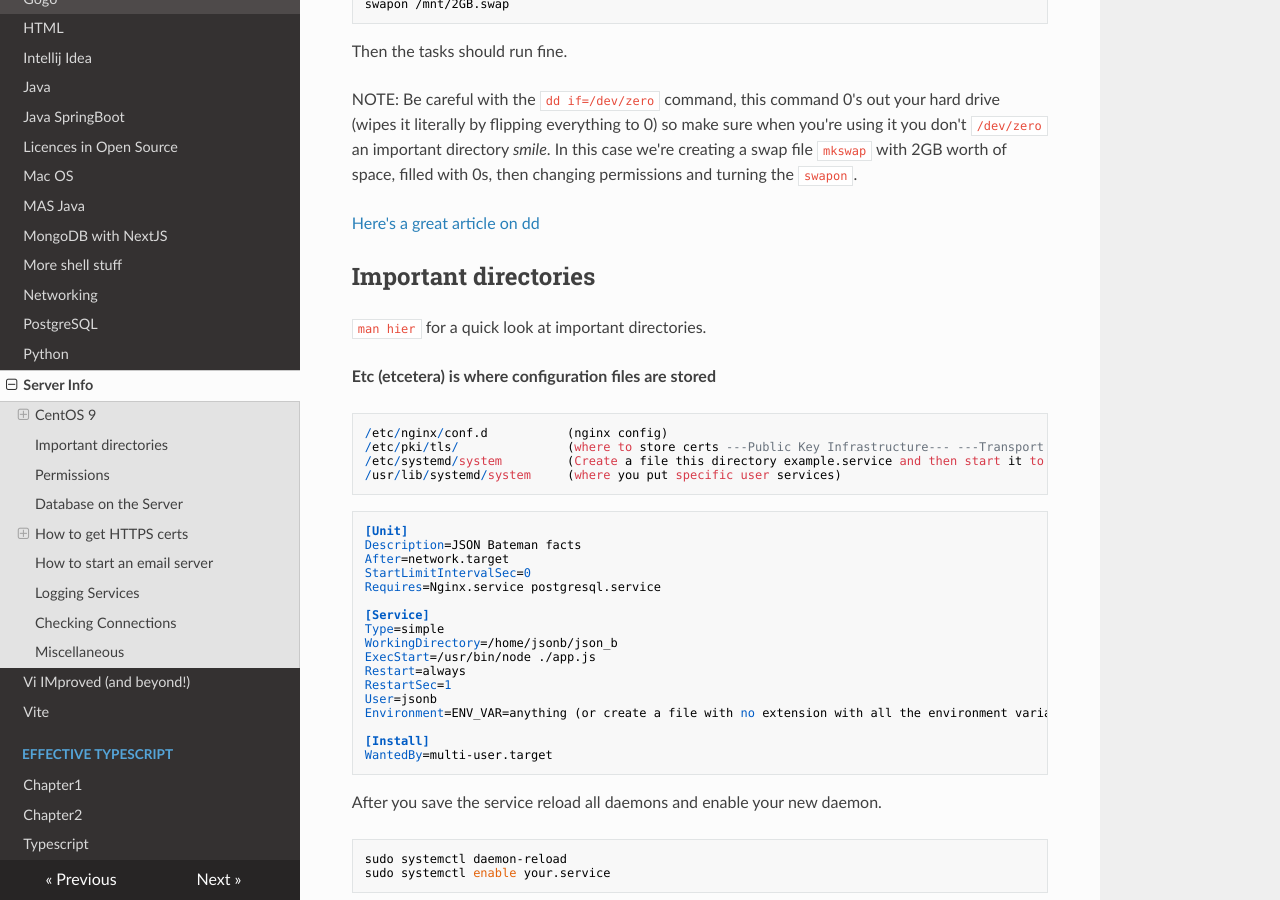
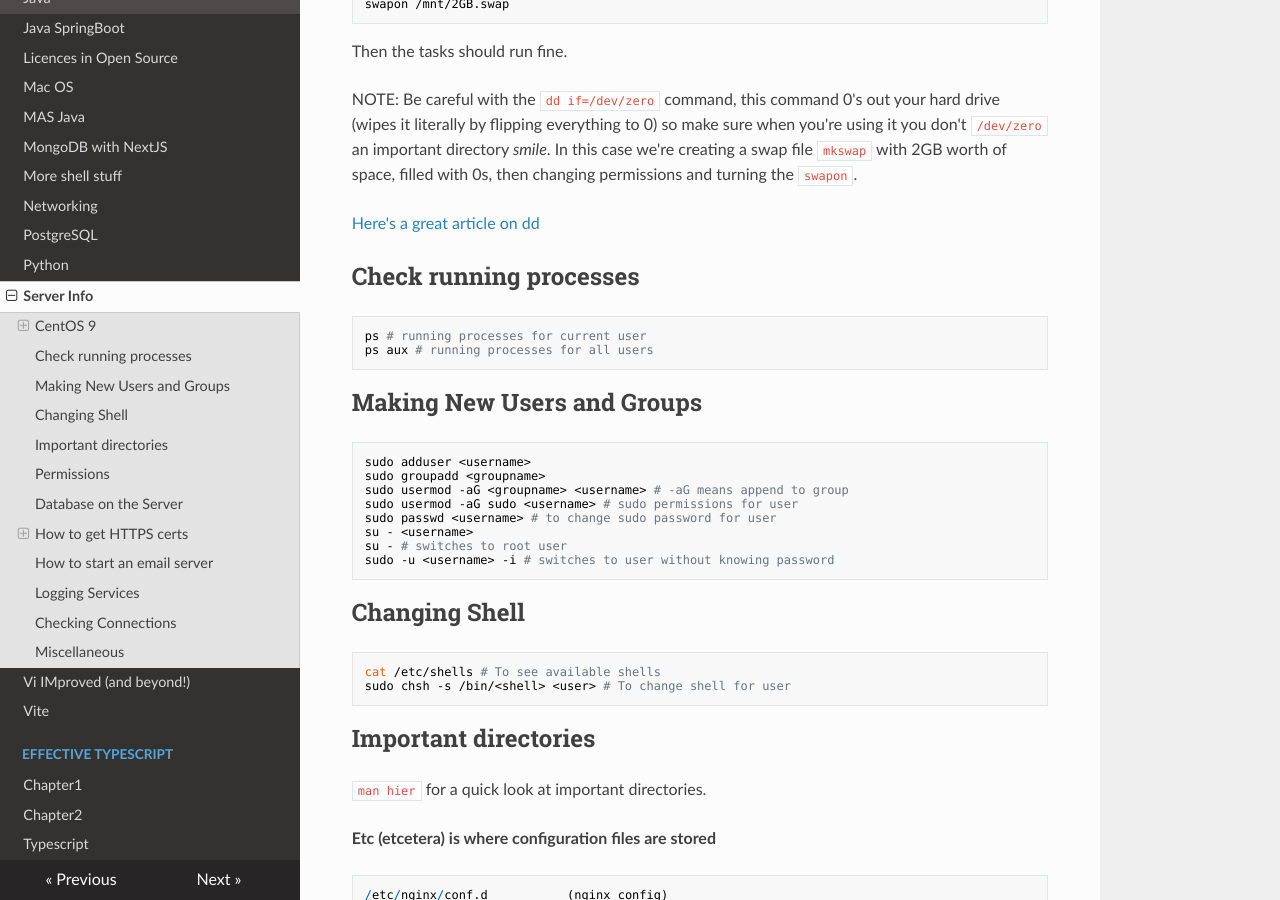
Before and after one commit to jacktrusler/cheat_sheets, an MkDocs documentation site: the page built from docs/server_info.md, in a window 1280 px wide and 900 px high, scrolled down 1682 px. Built offline with MkDocs 1.6.1, drawn with Linux system fonts in a browser that asks for light colours; nearby versions of some CDN libraries; some of the changed text lies outside the part shown.

Commit message:
server stuff

````diff
--- a/docs/server_info.md
+++ b/docs/server_info.md
@@ -71,6 +71,32 @@ an important directory _smile_. In this case we're creating a swap file `mkswap`
 space, filled with 0s, then changing permissions and turning the `swapon`.
 
 [Here's a great article on dd](https://www.baeldung.com/linux/dd-command)
+
+## Check running processes
+
+```bash
+ps # running processes for current user
+ps aux # running processes for all users
+```
+
+## Making New Users and Groups
+
+```bash
+sudo adduser <username>
+sudo groupadd <groupname>
+sudo usermod -aG <groupname> <username> # -aG means append to group
+sudo usermod -aG sudo <username> # sudo permissions for user
+sudo passwd <username> # to change sudo password for user
+su - <username>
+su - # switches to root user
+sudo -u <username> -i # switches to user without knowing password
+```
+
+## Changing Shell
+```bash
+cat /etc/shells # To see available shells
+sudo chsh -s /bin/<shell> <user> # To change shell for user
+```
 
 ## Important directories
 
@@ -148,7 +174,7 @@ order is user/group/others so `chmod 754 [target]`
 **user**: 4 + 2 + 1 read + write + execute
 **group**: 4 + 1 read + execute
 **others**: 4 read
-NOTE: `chmod 700 <target>` removes all permissions from group, others
+NOTE: `chmod 700 <target>` removes all permissions from group, others but all permissions for owner
 
 The semantic version is `chmod u=rwx,g=rx,o=r [target]`
 **user**: u=rwx read + write + execute
@@ -251,6 +277,9 @@ If you don't have nslookup install it with
 Turn off water droplet sound in applications
 `dconf write /org/gnome/desktop/sound/event-sounds "false"`
 
+Copy folder quickly from host to server
+`tar -c ./nvim-linux64 | ssh root@jsonbateman.com 'tar -xvf - -C /root'`
+
 # RHEL 9.1
 
 The system has to be registered with the entitlement server. Basically you have to tell Redhat
````
Also changed, not shown: other parts of docs/server_info.md (+1 -1 lines), docs/postgres.md (+2 -2 lines), docs/vim.md (+8 -0 lines).
